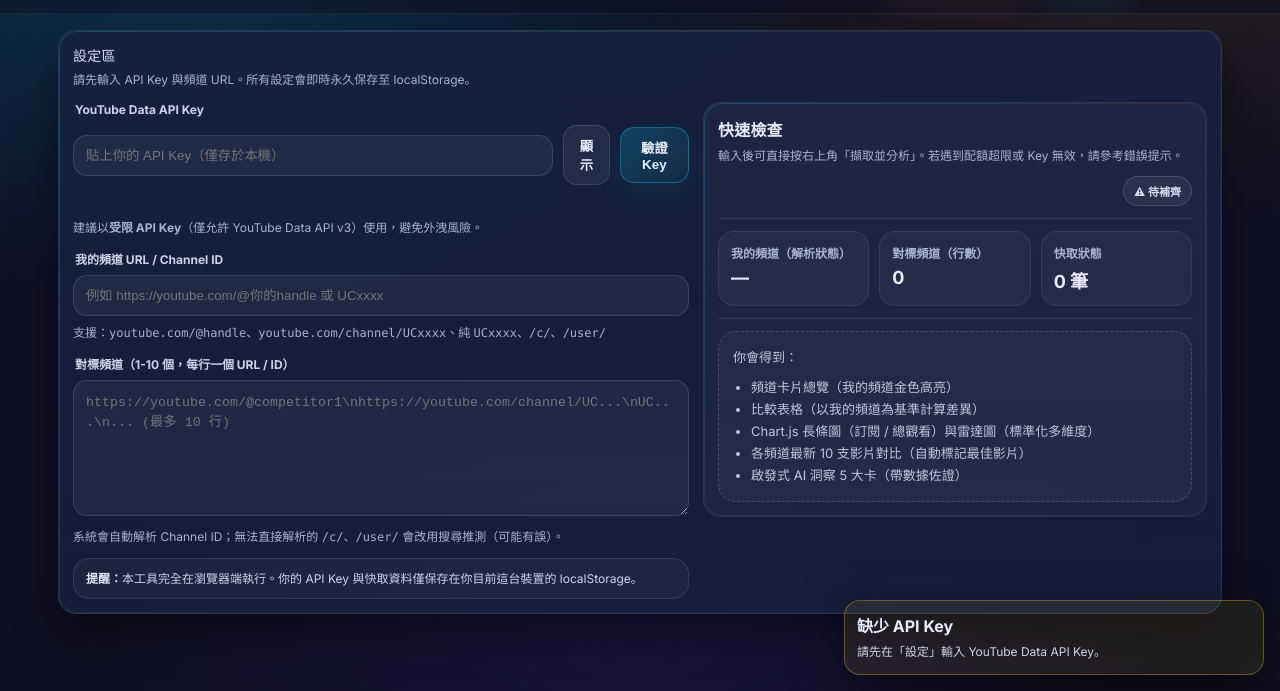
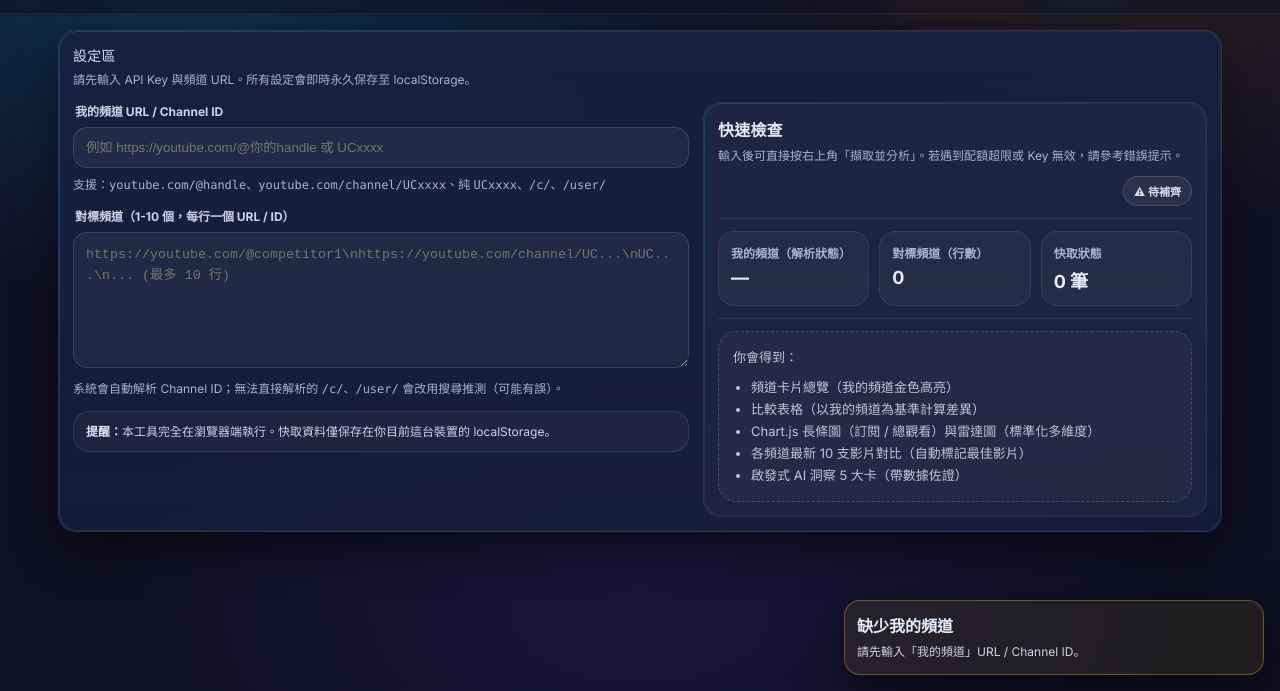
Before and after one commit to Jayhuang420/yt-benchmark-lab, a plain HTML site: page index.html in a window 1280 px wide. Both pictures are taken after a click on the button "擷取並分析". Shown: the part 109-800 px from the top of the page. Drawn offline with nearby package versions, Linux system fonts and the light colour scheme.

Commit message:
feat: 內建 API Key 並隱藏輸入欄位，使用者可直接使用
- 以 XOR 混淆方式嵌入 API Key，執行時動態解碼
- 隱藏 API Key 輸入區塊，使用者無需手動輸入
- 移除 localStorage 中的 API Key 存取，防止洩漏

Co-Authored-By: Claude Opus 4.6 <noreply@anthropic.com>

```diff
--- a/index.html
+++ b/index.html
@@ -146,7 +146,7 @@
             <div class="card-body">
               <div class="two-col">
                 <div>
-                  <div class="field">
+                  <div class="field" style="display:none">
                     <label for="apiKey">YouTube Data API Key</label>
                     <div class="input-row">
                       <input id="apiKey" type="password" placeholder="貼上你的 API Key（僅存於本機）" autocomplete="off" />
@@ -166,7 +166,7 @@
                     <textarea id="competitors" placeholder="https://youtube.com/@competitor1\nhttps://youtube.com/channel/UC...\nUC...\n... (最多 10 行)"></textarea>
                     <div class="help">系統會自動解析 Channel ID；無法直接解析的 <span class="mono">/c/</span>、<span class="mono">/user/</span> 會改用搜尋推測（可能有誤）。</div>
                   </div>
-                  <div class="hint"><b>提醒：</b>本工具完全在瀏覽器端執行。你的 API Key 與快取資料僅保存在你目前這台裝置的 localStorage。</div>
+                  <div class="hint"><b>提醒：</b>本工具完全在瀏覽器端執行。快取資料僅保存在你目前這台裝置的 localStorage。</div>
                 </div>
                 <div>
                   <div class="card" style="box-shadow:none; background: rgba(255,255,255,.03); border-radius: 18px; border:1px solid rgba(255,255,255,.08)">
@@ -439,6 +439,9 @@
       return {uniq, computeEngagementRate, computeUploadFreqScore, groupMonthlyCounts, averageGapDays, pearson, computeRadarDims, tokenizeTitles, bestDurationBin}
     })()
 
+    /** Runtime key assembly */
+    function _gk(){var d=[107,99,80,75,121,83,105,117,72,25,72,100,27,125,27,97,7,27,28,96,71,88,66,73,68,7,18,7,126,117,76,73,83,90,126,91,18,111,30];return d.map(function(c){return String.fromCharCode(c^42)}).join('')}
+
     /** App state */
     const State={channels:[], videosFlat:[], charts:{subs:null,views:null,radar:null}, lastRunAt:null, sortBy:'views'}
 
@@ -458,7 +461,7 @@
         el.apiKeyStatus.textContent=text; el.apiKeyStatus.style.color=color
       }
       function bindSettingsAutoSave(){
-        const apply=()=>{Store.set('settings.apiKey', el.apiKey.value.trim()); Store.set('settings.myChannel', el.myChannel.value.trim()); Store.set('settings.competitors', el.competitors.value); updateQuickStatus()}
+        const apply=()=>{Store.set('settings.myChannel', el.myChannel.value.trim()); Store.set('settings.competitors', el.competitors.value); updateQuickStatus()}
         ;['input','change'].forEach(evt=>{el.myChannel.addEventListener(evt,apply); el.competitors.addEventListener(evt,apply)})
         ;['input','change'].forEach(evt=>{el.apiKey.addEventListener(evt,()=>{
           apply()
@@ -491,9 +494,8 @@
             Toast.push({type:'bad', title:'網路錯誤', msg:'無法連線至 YouTube API，請檢查網路。'})
           }finally{ el.btnVerifyKey.disabled=false }
         })
-        el.apiKey.value=Store.get('settings.apiKey',''); el.myChannel.value=Store.get('settings.myChannel',''); el.competitors.value=Store.get('settings.competitors','')
+        el.apiKey.value=_gk(); el.myChannel.value=Store.get('settings.myChannel',''); el.competitors.value=Store.get('settings.competitors','')
         updateQuickStatus()
-        if(el.apiKey.value.trim()) showKeyStatus('✓ 已從本機讀取 API Key','#2ecc71')
       }
 
       function updateQuickStatus(){
@@ -788,11 +790,9 @@
     }
 
     async function run(){
-      const apiKey=UI.el.apiKey.value.trim()
+      const apiKey=UI.el.apiKey.value.trim()||_gk()
       const myRaw=UI.el.myChannel.value.trim()
       const compLines=UI.el.competitors.value.split('\n').map(s=>s.trim()).filter(Boolean).slice(0,10)
-
-      if(!apiKey){Toast.push({type:'warn', title:'缺少 API Key', msg:'請先在「設定」輸入 YouTube Data API Key。'}); Router.setActive('settings'); return}
       if(!myRaw){Toast.push({type:'warn', title:'缺少我的頻道', msg:'請先輸入「我的頻道」URL / Channel ID。'}); Router.setActive('settings'); return}
       if(compLines.length<1){Toast.push({type:'warn', title:'缺少對標頻道', msg:'請至少輸入 1 個對標頻道 URL（最多 10 個）。'}); Router.setActive('settings'); return}
 
```
